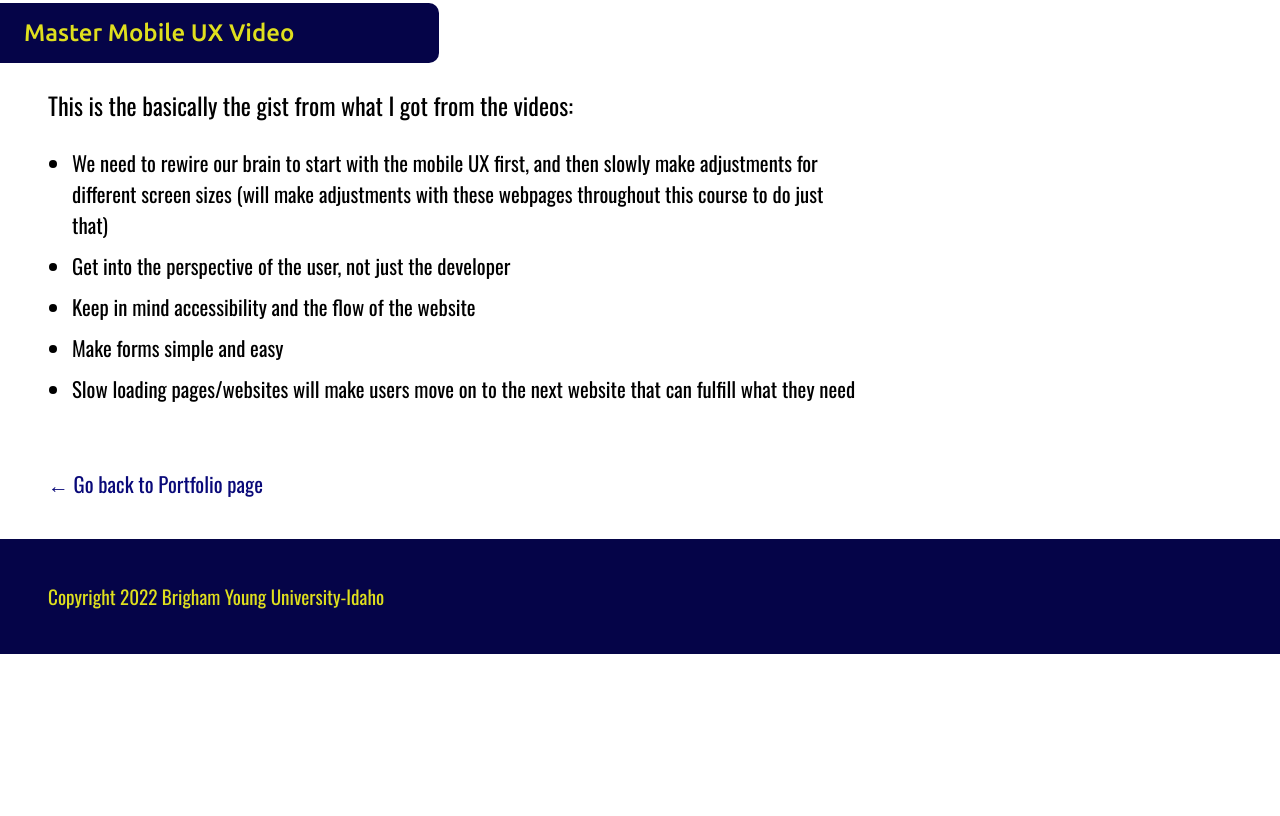
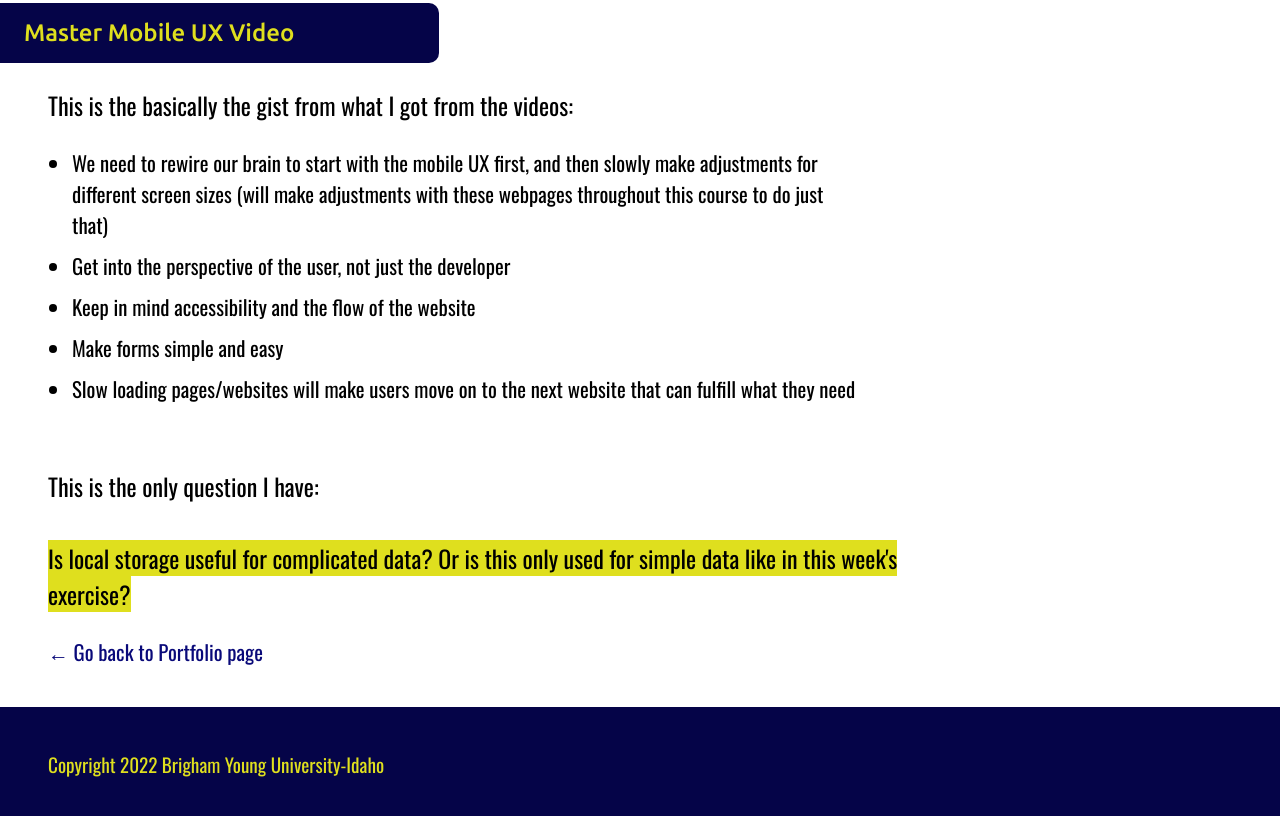
Before and after one commit to tayde-24/WDD330-Portfolio, a plain HTML site: page week1/index.html in a window 1280 px wide. Shown: the part 1813-2629 px from the top of the page. Before the commit the page ends 2467 px from the top, so only its background shows below. Drawn offline with nearby package versions, Linux system fonts and the light colour scheme.

Commit message:
Added a question and added one more line of CSS

```diff
--- a/week1/index.html
+++ b/week1/index.html
@@ -93,6 +93,9 @@
       </ul>
     </div>
 
+    <p class="gist">This is the only question I have: <br><br>
+      <span class="emphasize">Is local storage useful for complicated data? Or is this only used for simple data like in this week's <br> exercise?</span>
+    </p>
 
     </div>
 
--- a/week1/week1-styles.scss
+++ b/week1/week1-styles.scss
@@ -67,6 +67,10 @@ body {
     .emphasize {
         background-color: $yellowish;
     }
+}
+
+.emphasize {
+    background-color: $yellowish;
 }
 
 .building-html {
```
Also changed, not shown: week1/week1-styles.css, 1 other file.
